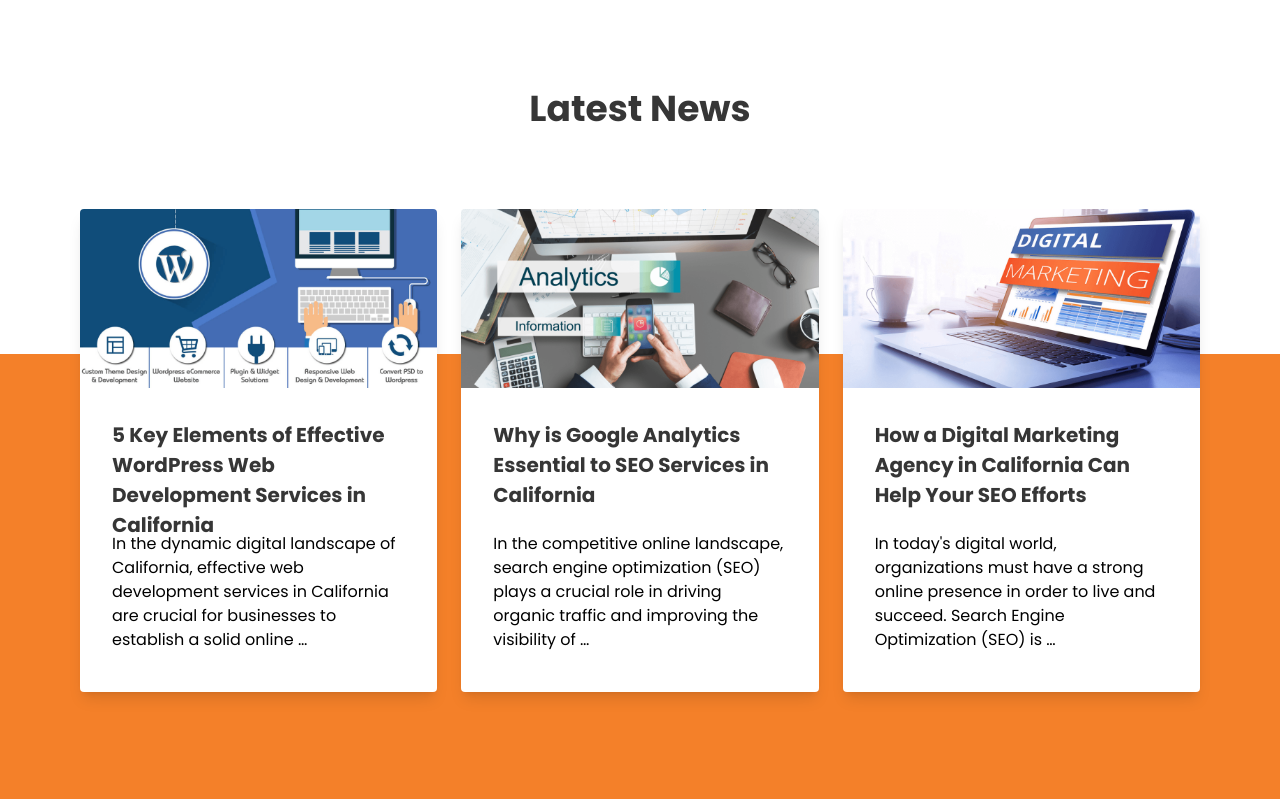
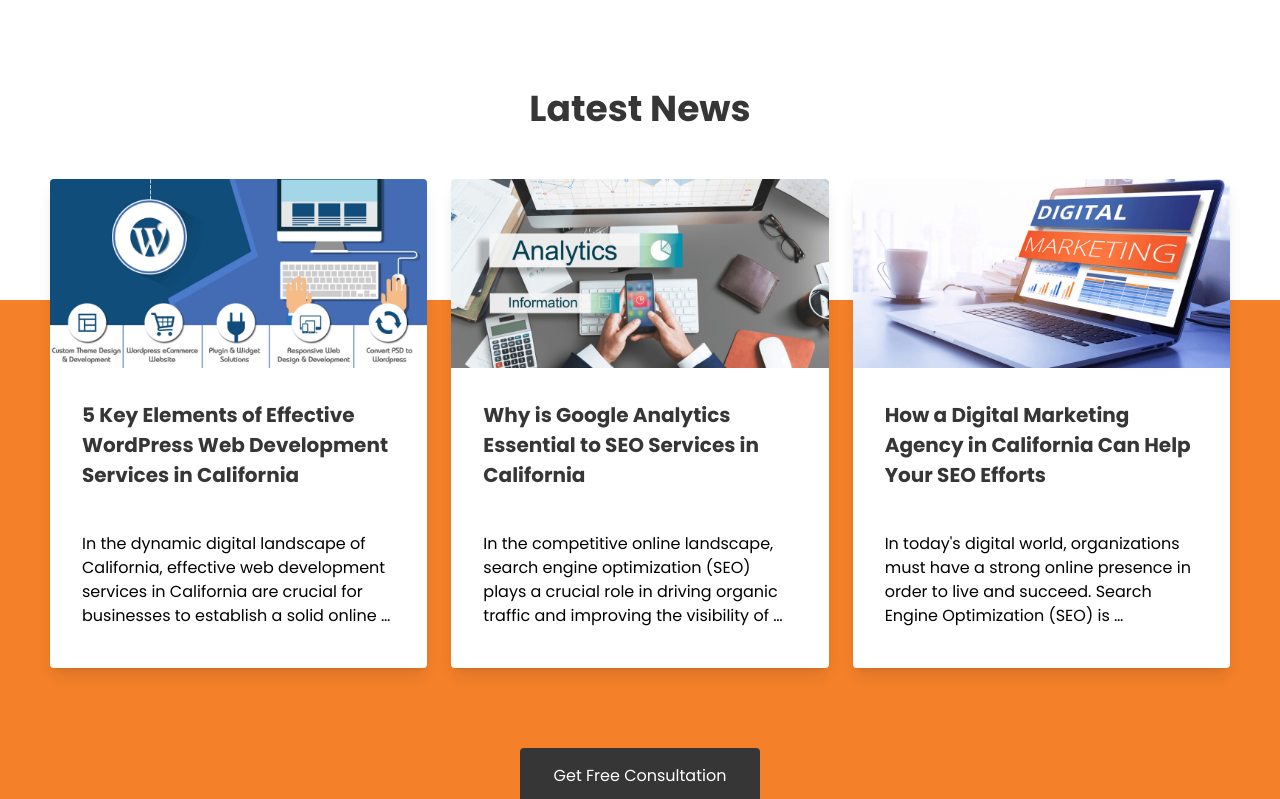
Before and after one commit to HumairaBatool/NaqsTech, a React (Create React App) app: page /about-us in a window 1280 px wide. Shown: the part 2060-2859 px from the top of the page. Built offline with nearby package versions, Linux system fonts and the light colour scheme.

Commit message:
Latest-news-Done

```diff
--- a/src/Components/Latest-News.js
+++ b/src/Components/Latest-News.js
@@ -9,8 +9,8 @@ function NewsItem({ imageSrc, title, content }) {
   return (
     <div className="shadow-lg overflow-hidden rounded bg-white">
       <img src={imageSrc} alt="" />
-      <h3 className="md:p-8 xs:p-7 lg:text-[20px] md:text-[23px] xs:text[16px] font-[700] text-[#363636] h-36">{title}</h3>
-      <p className="md:px-8 xs:px-7 md:pb-10 xs:pb-7 lg:text-[16px] md:text-[20px] xs:text-[14px] ">{content}</p>
+      <h3 className=" md:p-8 xs:p-7 lg:text-[20px] md:text-[23px] xs:text[16px] font-[700] text-[#363636] h-36">{title}</h3>
+      <p className="lg:pt-[20px] md:px-8 xs:px-7 md:pb-10 xs:pb-7 lg:text-[16px] md:text-[20px] xs:text-[14px] ">{content}</p>
     </div>
   );
 }
@@ -51,7 +51,7 @@ function LatestNews() {
           <div className="md:pt-20 xs:pt-2 md:pb-0 xs:pb-14 text-center lg:text-4xl md:text-[45px] xs:text-[26px] md:font-[700] xs:font-[700] text-[#363636]">
             Latest News
           </div>
-          <div className=" xs:p-7 md:p-20 gap-6 grid lg:grid-cols-3 xs:grid-cols-1 auto-rows-fr">
+          <div className=" xs:p-7 md:p-[50px] gap-6 grid lg:grid-cols-3 xs:grid-cols-1 auto-rows-fr">
             {newsItems.map((item, index) => (
               <NewsItem
                 key={index}
@@ -62,7 +62,7 @@ function LatestNews() {
             ))}
           </div>
         </div>
-        <div className="pb-28 pt-80 lg:bg-[#F48029] text-center -mt-[418px]">
+        <div className="lg:pb-28 xs:pb-[60px] lg:pt-80 xs:pt-[1200px] xs:-mt-[1290px] xs2:pt-[1200px] xs2:-mt-[1280px]  xs3:pt-[1250px] xs3:-mt-[1330px]  xss:pt-[1260px] xss:-mt-[1350px] xs4:pt-[1320px] xs4:-mt-[1420px] sm:pt-[1440px] sm:-mt-[1520px]  xs6:pt-[1500px] xs6:-mt-[1580px] md:pt-[1800px] md:-mt-[1760px]  md1:pt-[1810px] md1:-mt-[1890px] xs7-1:pt-[1890px] xs7-1:-mt-[1970px] bg-[#F48029] text-center lg:-mt-[418px] ">
           <button className="py-3 mt-32 px-6 rounded bg-[#363636] h-14 w-60 p-1 hover:bg-white hover:text-black text-white">
             Get Free Consultation
           </button>
```
